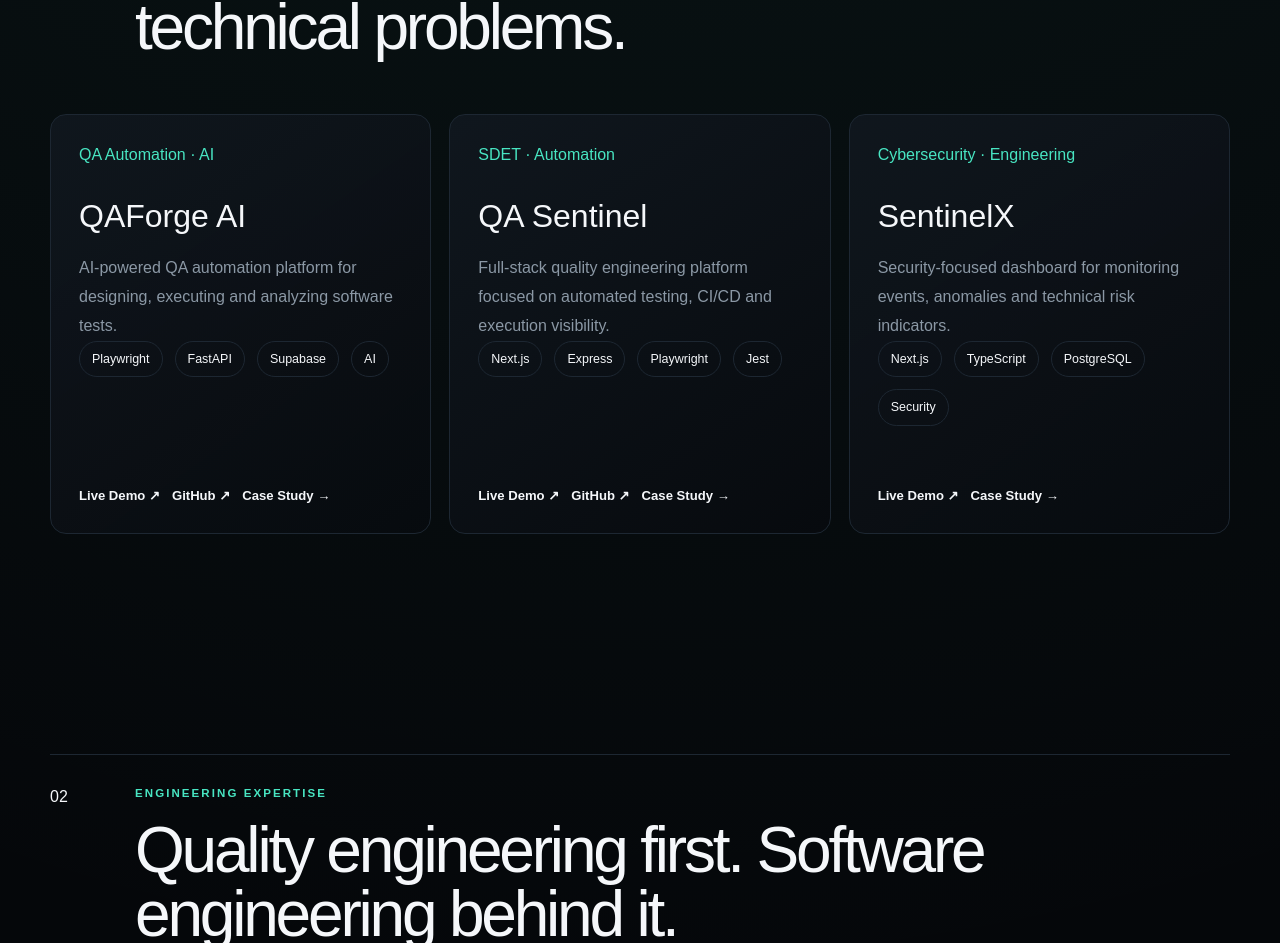
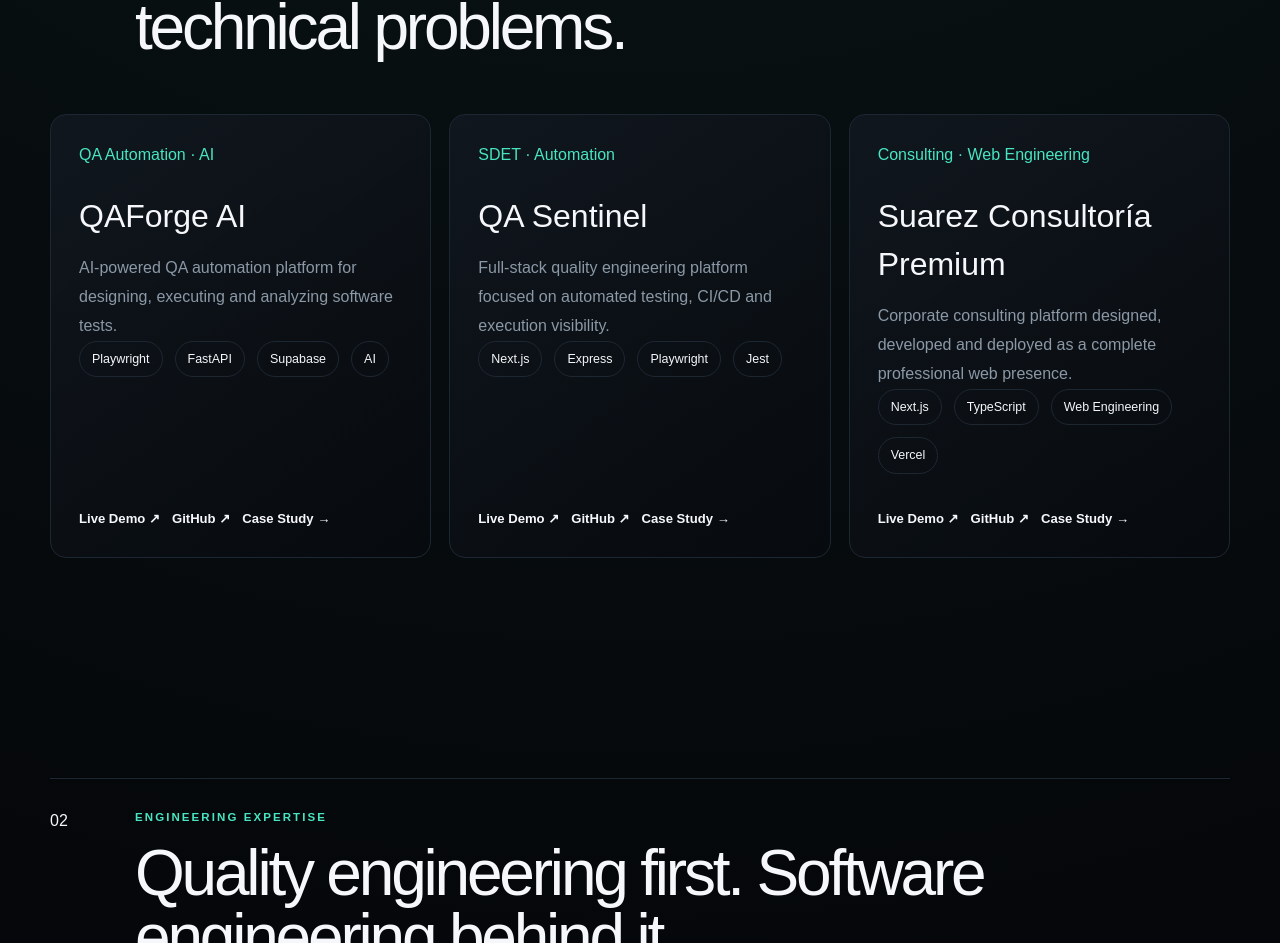
Before and after one commit to josemanuelsuarez110/jmtechlab-portfolio, a Next.js app: page / in a window 1280 px wide. Shown: the part 975-1918 px from the top of the page. Built offline with nearby package versions, Linux system fonts and the light colour scheme.

Commit message:
Feature Suarez Consultoria Premium on homepage

```diff
--- a/app/page.tsx
+++ b/app/page.tsx
@@ -18,13 +18,13 @@ const projects = [
     github: "https://github.com/josemanuelsuarez110/qa-sentinel-platform",
   },
   {
-    title: "SentinelX",
+    title: "Suarez Consultoría Premium",
     description:
-      "Security-focused dashboard for monitoring events, anomalies and technical risk indicators.",
-    stack: ["Next.js", "TypeScript", "PostgreSQL", "Security"],
-    type: "Cybersecurity · Engineering",
-    demo: "https://sentinelx-security-dashboard.vercel.app",
-    github: "",
+      "Corporate consulting platform designed, developed and deployed as a complete professional web presence.",
+    stack: ["Next.js", "TypeScript", "Web Engineering", "Vercel"],
+    type: "Consulting · Web Engineering",
+    demo: "https://suarez-consultoria.vercel.app",
+    github: "https://github.com/josemanuelsuarez110/suarez-executive-cyber-platform",
   },
 ];
 
```
